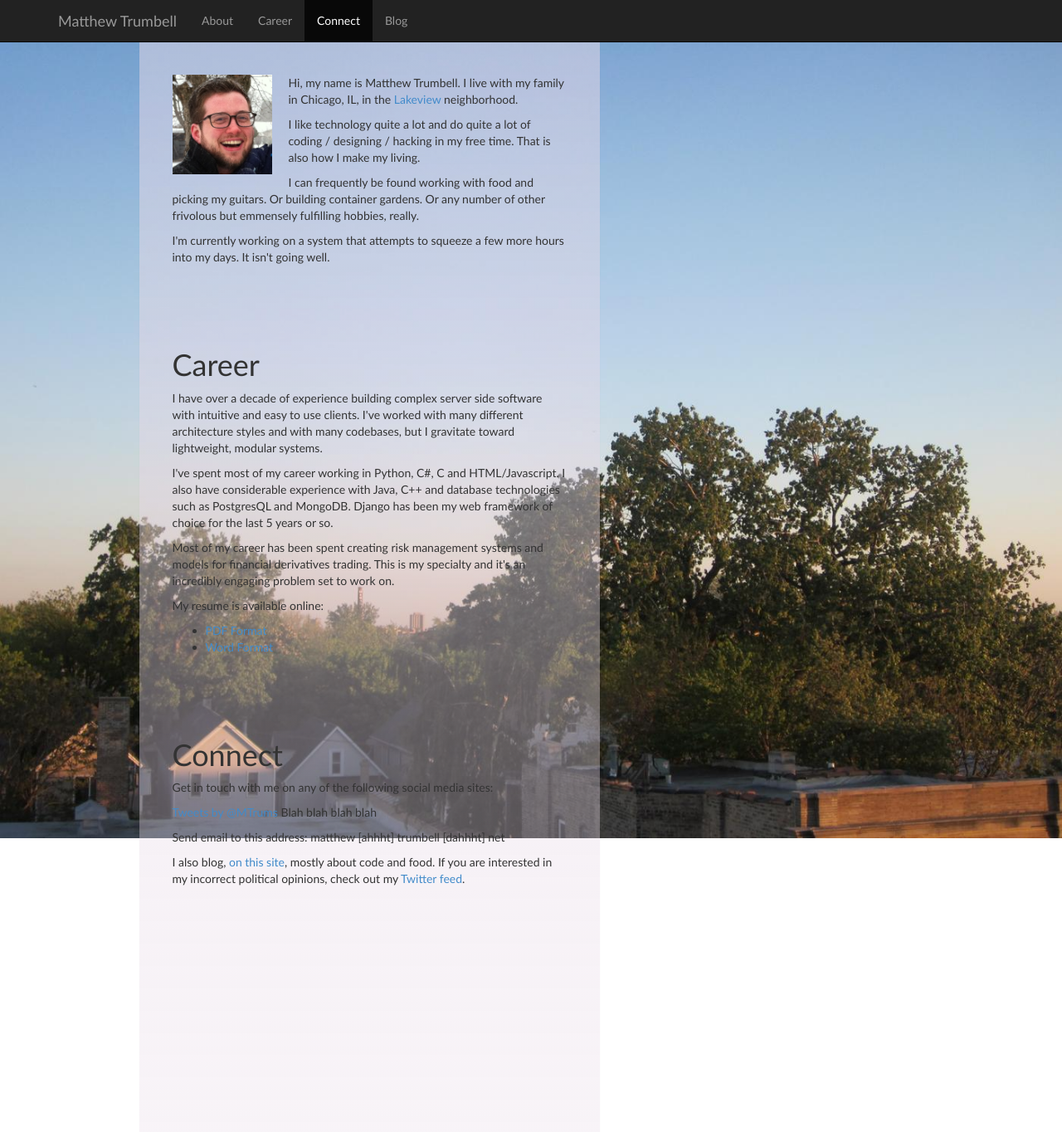
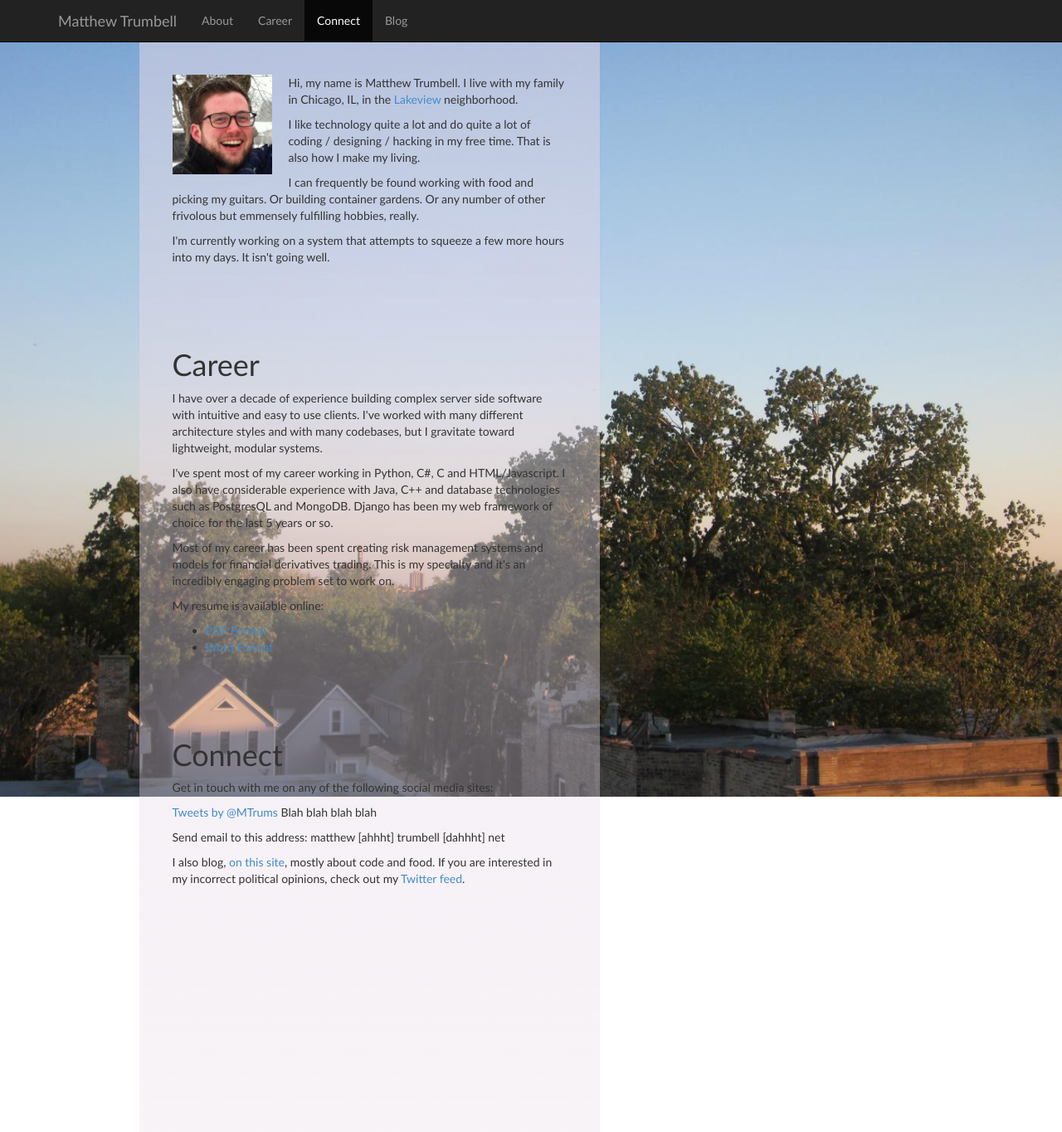
Before and after one commit to mrtrumbe/mrtrumbe.github.io, a Jekyll site: the page built from index.html, in a window 1280 px wide and 1400 px high. Shown: the top 1364 px of the window at 83% size. Built offline with Jekyll 4.4.1, drawn with Linux system fonts in a browser that asks for light colours; Markdown is read by kramdown in place of the engine named in the settings; comment, search, counter and statistics services are not loaded.

Commit message:
background fix for iphone.

```diff
--- a/css/new_main.css
+++ b/css/new_main.css
@@ -7,7 +7,7 @@ body {
 #background-layer {
   z-index: -1;
   position: fixed;
-  top: 50px;
+  top: 0;
   left: 0;
   height: 100%;
   width: 100%;
```
